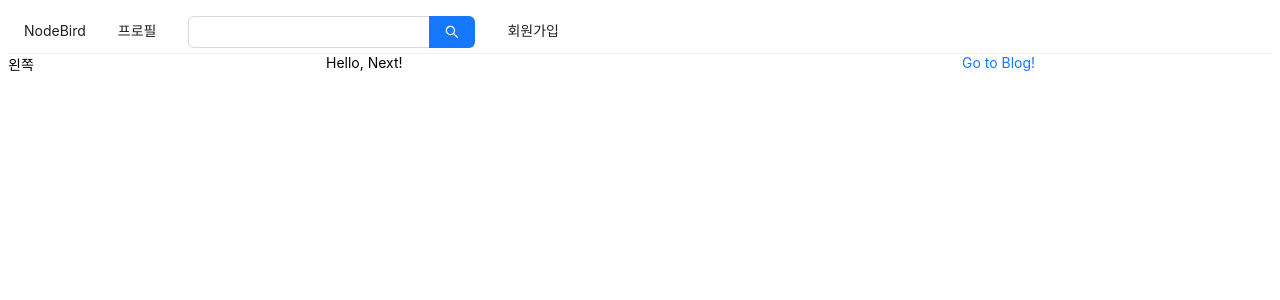
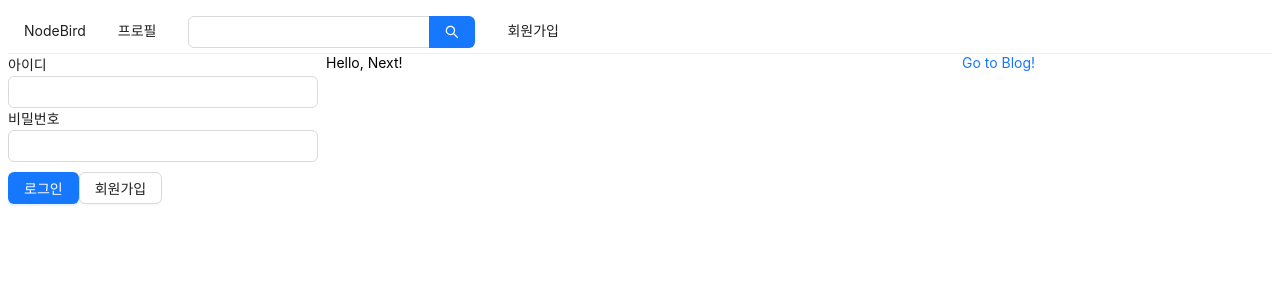
Before and after one commit to postforty/next-react-node-bird, a Next.js app in the folder prepare/front/: page / in a window 1280 px wide. Shown: the top 300 px of the page. Built offline with nearby package versions, Linux system fonts and the light colour scheme.

Commit message:
[ADD] 리렌더링 이해하기

```diff
--- a/prepare/front/components/AppLayout.js
+++ b/prepare/front/components/AppLayout.js
@@ -1,9 +1,18 @@
-import React from "react";
+import React, { useState } from "react";
 import PropTypes from "prop-types";
 import Link from "next/link";
 import { Menu, Input, Row, Col } from "antd";
+import styled from "styled-components";
+
+import UserProfile from "../components/UserProfile";
+import LoginForm from "../components/LoginForm";
+
+const SearchInput = styled(Input.Search)`
+  vertical-align: middle;
+`;
 
 const AppLayout = ({ children }) => {
+  const [isLoggedIn, setIsLoggedIn] = useState(false);
   return (
     <div>
       <Menu mode="horizontal">
@@ -14,7 +23,7 @@ const AppLayout = ({ children }) => {
           <Link href="/profile">프로필</Link>
         </Menu.Item>
         <Menu.Item>
-          <Input.Search enterButton style={{ verticalAlign: "middle" }} />
+          <SearchInput enterButton />
         </Menu.Item>
         <Menu.Item>
           <Link href="/signup">회원가입</Link>
@@ -23,7 +32,7 @@ const AppLayout = ({ children }) => {
       {/* 거터: 컬럼 사이의 간격 */}
       <Row gutter={8}>
         <Col xs={24} md={6}>
-          왼쪽
+          {isLoggedIn ? <UserProfile /> : <LoginForm />}
         </Col>
         <Col xs={24} md={12}>
           {children}
@@ -50,5 +59,3 @@ AppLayout.propTypes = {
 };
 
 export default AppLayout;
-
-// https://www.inflearn.com/course/lecture?courseSlug=%EB%85%B8%EB%93%9C%EB%B2%84%EB%93%9C-%EB%A6%AC%EC%95%A1%ED%8A%B8-%EB%A6%AC%EB%89%B4%EC%96%BC&unitId=48793
--- /dev/null
+++ b/prepare/front/components/LoginForm.js
@@ -0,0 +1,59 @@
+import React, { useState, useCallback } from "react";
+import { Form, Input, Button } from "antd";
+import Link from "next/link";
+import styled from "styled-components";
+
+const ButtonWrapper = styled.div`
+  margin-top: 10px;
+`;
+
+const LoginForm = () => {
+  const [id, setId] = useState("");
+  const [password, setPassword] = useState("");
+
+  // ! 컴포넌트에 props로 넘기는 함수에는 useCallback(함수 캐싱)을 써야 최적화가 된다!
+  const onChangeId = useCallback((e) => {
+    setId(e.target.value);
+  }, []);
+
+  const onChangePassword = useCallback((e) => {
+    setPassword(e.target.value);
+  }, []);
+
+  //   ! useMemo()는 값을 캐싱함. 스타일 값을 캐싱하여 사용하면 성능 최적화 가능
+  //   const style = useMemo(() => ({ marginTop: 10 }), []);
+
+  return (
+    <Form>
+      <div>
+        <label htmlFor="user-id">아이디</label>
+        <br />
+        <Input name="user-id" value={id} onChange={onChangeId} required />
+      </div>
+      <div>
+        <label htmlFor="user-password">비밀번호</label>
+        <br />
+        <Input
+          name="user-password"
+          type="password"
+          value={password}
+          onChange={onChangePassword}
+          required
+        />
+      </div>
+      {/* <div style={{ marginTop: 10 }}> 과 같이 작성하면 {} === {}는 false이기 때문에 리렌더링될 때 성능(리렌더링 최적화)에 영향을 주게 된다.*/}
+      {/* styled-components를 이용해 이 문제를 해결할 수 있다. */}
+      {/* 이전 컴포넌트의 버츄어돔과 새로운 컴포넌트의 버츄어돔을 비교하여 변경된 것을 리렌더링하는데 style 객체의 경우 동일한데 {} === {} 이기때문에 불필요한 리렌더링을 해버림. 이를 방지하기 위해 사용. */}
+      <ButtonWrapper>
+        <Button type="primary" htmlType="submit" loading={false}>
+          로그인
+        </Button>
+        <Link href="/signup">
+          <Button>회원가입</Button>
+        </Link>
+      </ButtonWrapper>
+    </Form>
+  );
+};
+
+export default LoginForm;
--- /dev/null
+++ b/prepare/front/components/UserProfile.js
@@ -0,0 +1,3 @@
+const UseProfile = () => {};
+
+export default UseProfile;
```
